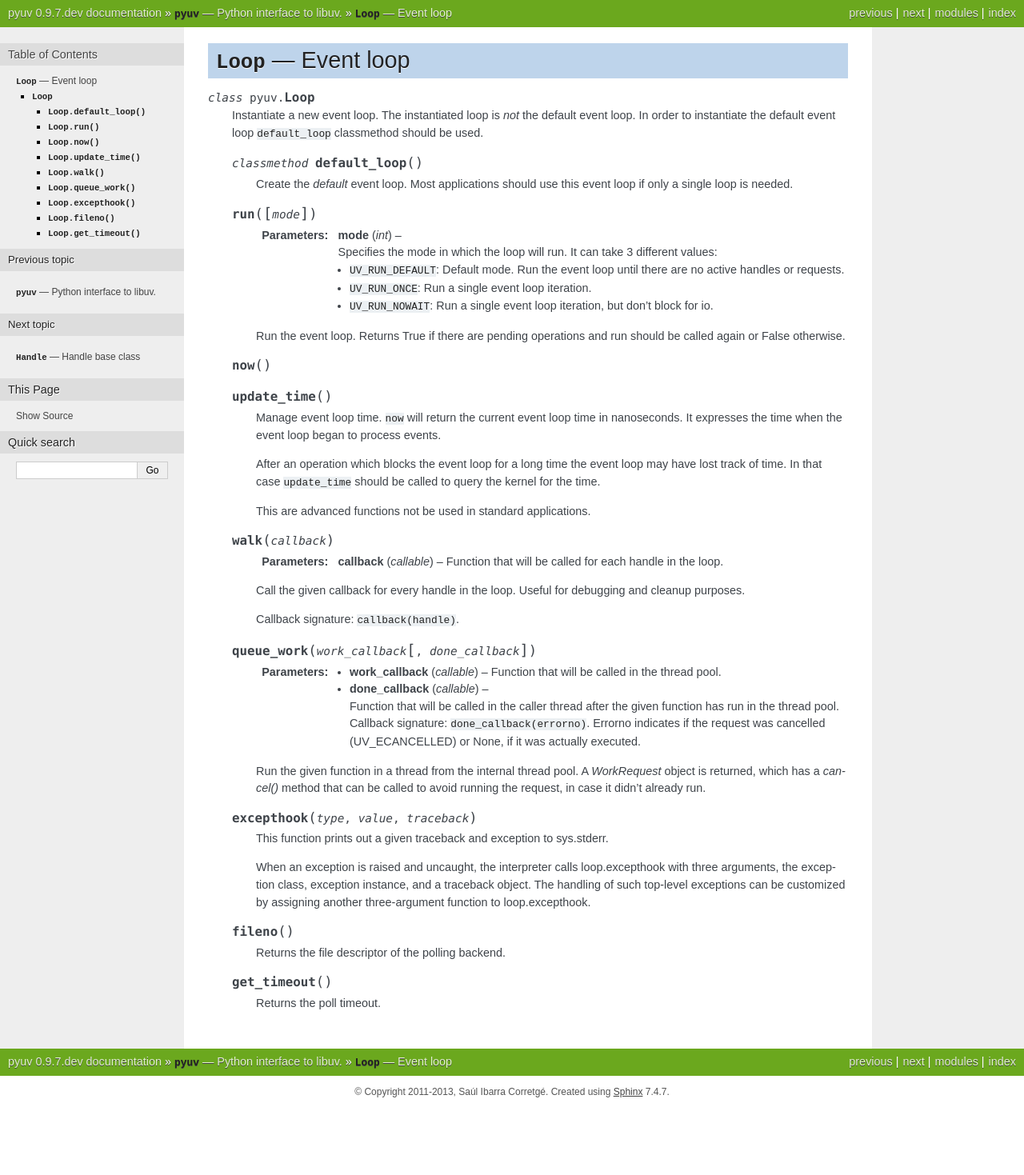
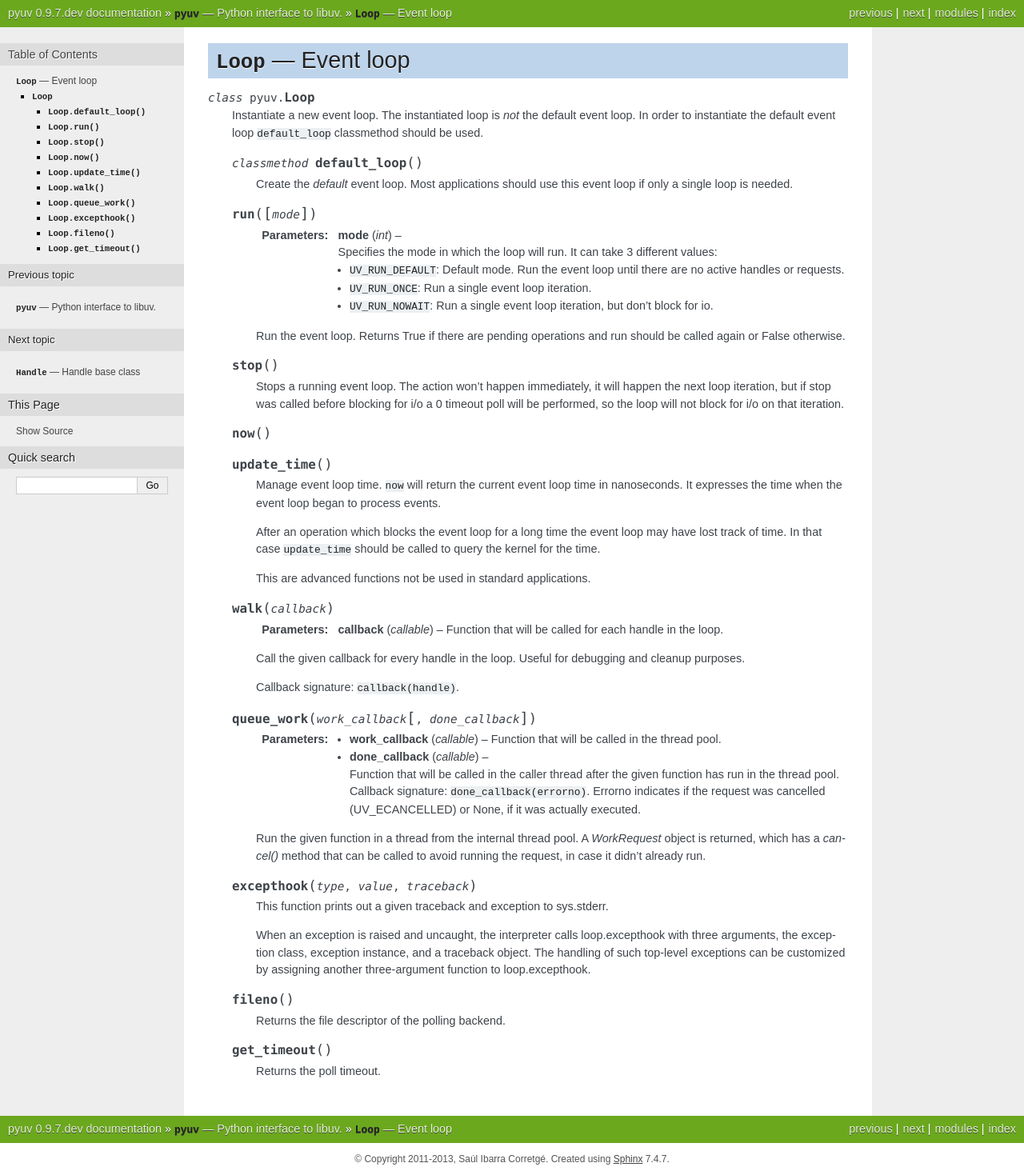
Before and after one commit to saghul/pyuv, a Sphinx documentation site: the page built from docs/loop.rst, in a window 1280 px wide. Shown: the whole page at 80% size. Built offline with Sphinx 7.4.7, drawn with Linux system fonts in a browser that asks for light colours; before the commit the page ends 1385 px from its top, so only the background shows below that.

Commit message:
Updated documentation

```diff
--- a/docs/loop.rst
+++ b/docs/loop.rst
@@ -32,6 +32,12 @@
 
         Run the event loop. Returns True if there are pending operations and run should be called again
         or False otherwise.
+
+    .. py:method:: stop
+
+        Stops a running event loop. The action won't happen immediately, it will happen the next loop
+        iteration, but if stop was called before blocking for i/o a 0 timeout poll will be performed,
+        so the loop will not block for i/o on that iteration.
 
     .. py:method:: now
     .. py:method:: update_time
```
